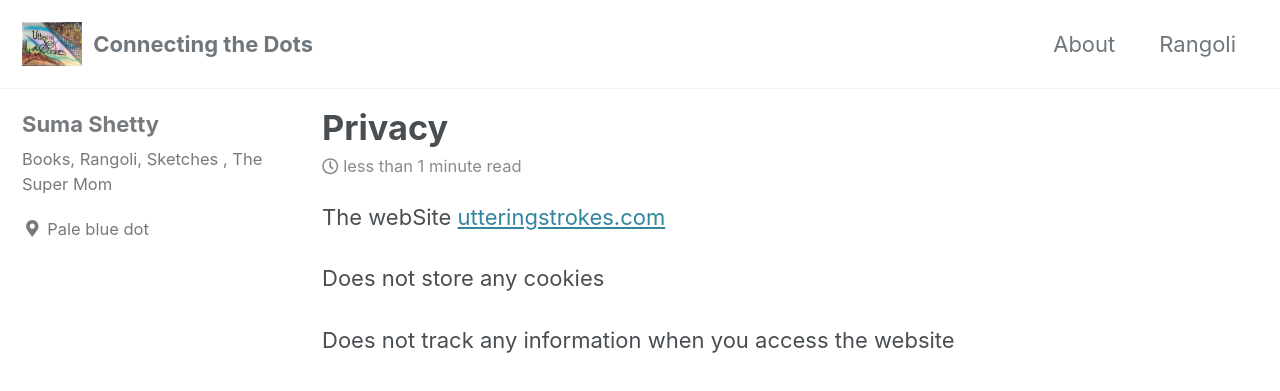
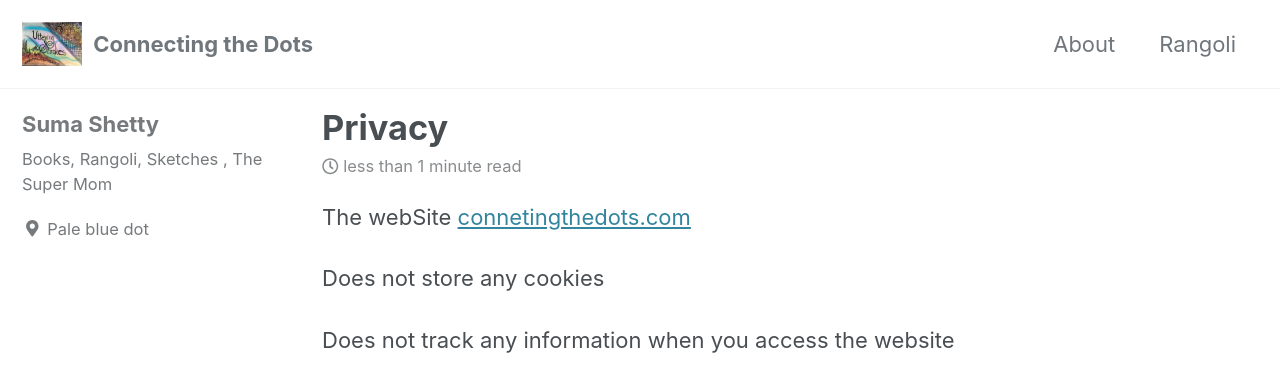
Before and after one commit to slabstech/connectingthedots, a Jekyll site: the page built from _posts/site/2018-12-17-privacy.md, in a window 1280 px wide and 900 px high. Shown: the top 391 px of the window. Built offline with Jekyll 4.4.1, drawn with Linux system fonts in a browser that asks for light colours; cached includes are drawn as plain includes.

Commit message:
fixed site name for privacy

```diff
--- a/_posts/site/2018-12-17-privacy.md
+++ b/_posts/site/2018-12-17-privacy.md
@@ -7,7 +7,7 @@ tags:
 ---
 
 
-The webSite [utteringstrokes.com](utteringstrokes.com)
+The webSite [connetingthedots.com](connetingthedots.com)
 
 Does not store any cookies
 
```
